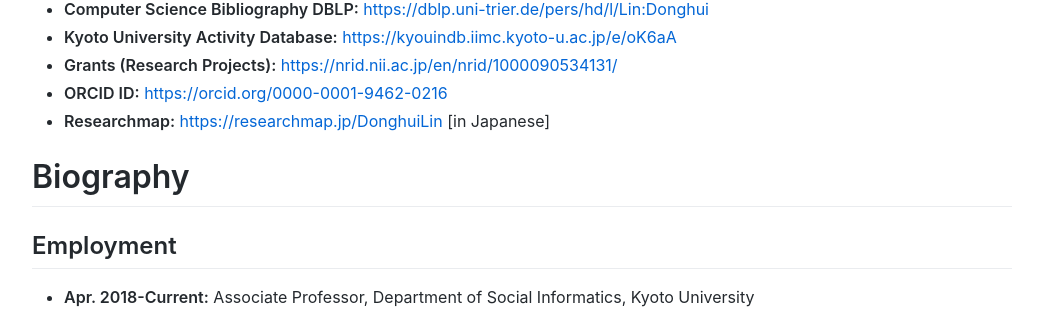
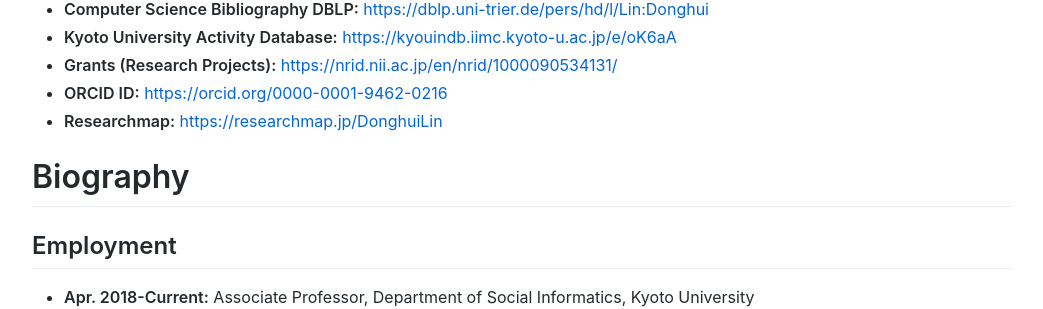
Before and after one commit to lindh/lindh.github.io, a Jekyll site: the page built from index.md, in a window 1280 px wide and 900 px high. Shown: the part 310-619 px from the top of the window, without its empty margins (118-1161 px from the left). Built offline with Jekyll 4.4.1, drawn with Linux system fonts in a browser that asks for light colours; comment, search, counter and statistics services are not loaded.

Commit message:
Update index.md

```diff
--- a/index.md
+++ b/index.md
@@ -21,7 +21,7 @@
 - **Kyoto University Activity Database:** [https://kyouindb.iimc.kyoto-u.ac.jp/e/oK6aA](https://kyouindb.iimc.kyoto-u.ac.jp/e/oK6aA)
 - **Grants (Research Projects):** [https://nrid.nii.ac.jp/en/nrid/1000090534131/](https://nrid.nii.ac.jp/en/nrid/1000090534131/)
 - **ORCID ID:** [https://orcid.org/0000-0001-9462-0216](https://orcid.org/0000-0001-9462-0216)
-- **Researchmap:** [https://researchmap.jp/DonghuiLin](https://researchmap.jp/DonghuiLin) [in Japanese]
+- **Researchmap:** [https://researchmap.jp/DonghuiLin](https://researchmap.jp/DonghuiLin?lang=en)
 
 # Biography
 
```
